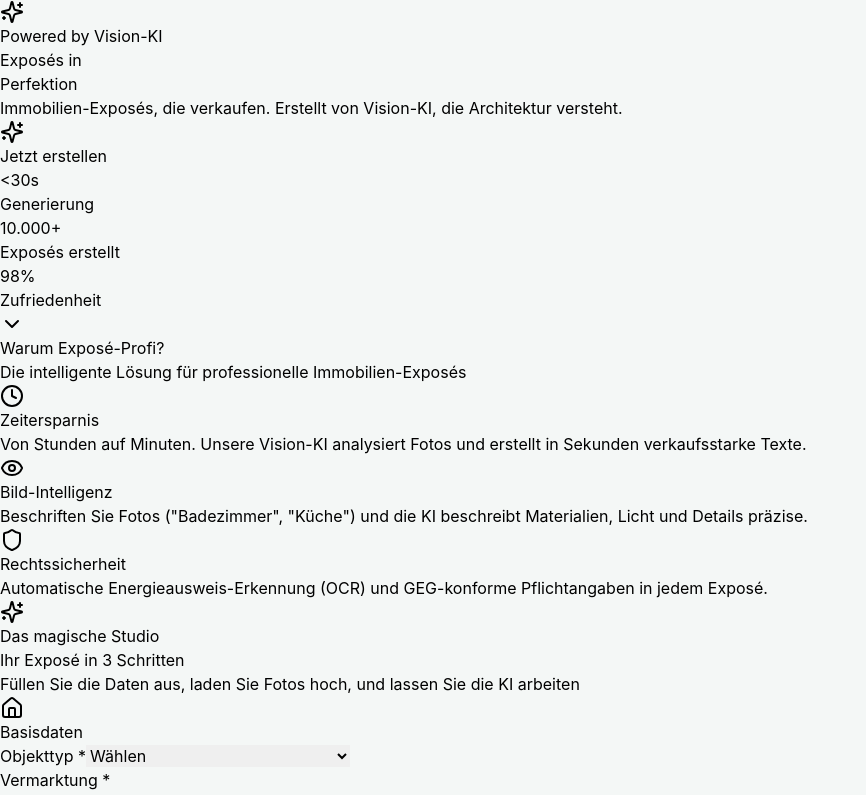
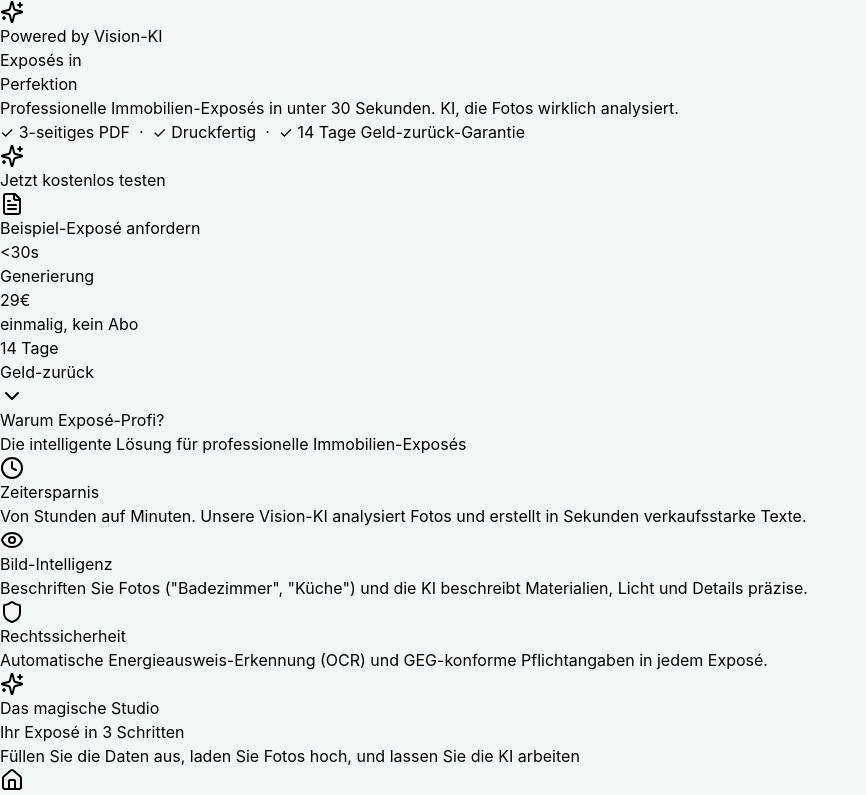
Before and after one commit to bastianmgt/expose-profi-premium, a React (Vite) app: page / in a window 1280 px wide. Shown: the top 795 px of the page, without its empty margins (0-866 px from the left). Built offline with nearby package versions, Linux system fonts and the light colour scheme; the HTML template or start-up script is replaced by a standard one.

Commit message:
Add FAQ section and update various components

```diff
--- a/src/App.jsx
+++ b/src/App.jsx
@@ -5,7 +5,7 @@
   Flame, Car, Image as ImageIcon, CreditCard, Lock, Unlock,
   ChevronDown, CheckCircle, Star, Scale, Building, RotateCcw,
   AlertCircle, CheckCircle2, XCircle, Info, User, Phone, Globe,
-  Maximize2
+  Maximize2, ChevronUp, FileText, Award, HelpCircle
 } from 'lucide-react';
 
 function Toast({ message, type = 'info', onClose }) {
@@ -72,6 +72,20 @@
   );
 }
 
+
+function FaqItem({ question, answer }) {
+  const [open, setOpen] = React.useState(false);
+  return (
+    <div className="border-b border-gray-200 last:border-0">
+      <button onClick={() => setOpen(!open)} className="w-full flex items-center justify-between py-5 text-left group">
+        <span className="font-semibold text-[#0A192F] group-hover:text-[#C5A059] transition-colors pr-4">{question}</span>
+        {open ? <ChevronUp className="w-5 h-5 text-[#C5A059] flex-shrink-0" /> : <ChevronDown className="w-5 h-5 text-gray-400 flex-shrink-0" />}
+      </button>
+      {open && <div className="pb-5 text-gray-600 leading-relaxed text-sm">{answer}</div>}
+    </div>
+  );
+}
+
 export default function ExposeProfiUltimateFinal() {
   const [propertyData, setPropertyData] = useState({
     objekttyp: '', vermarktungsart: '', preis: '', plz: '', ort: '',
@@ -200,6 +214,7 @@
 
   useEffect(() => {
     const handleBeforeUnload = (e) => {
+      if (window._stripeRedirect) return;
       const hasData = Object.keys(propertyData).some(k =>
         Array.isArray(propertyData[k]) ? propertyData[k].length > 0 : propertyData[k]
       );
@@ -605,7 +620,8 @@
       .replace(/\$m²\$/g, 'm²')
       .replace(/m\^2/g, 'm²')
       .replace(/\bm2\b/g, 'm²')
-      .replace(/\bqm\b/gi, 'm²');
+      .replace(/\bqm\b/gi, 'm²')
+      .replace(/[•·▪▸▷◦‣⁃]/g, '-');
   };
 
   const handleExportPDF = () => {
@@ -682,10 +698,7 @@
     const einleitungText = sections.einleitung || '';
     const einleitungLines = doc.splitTextToSize(einleitungText, pageWidth - 2 * margin - 20);
     einleitungLines.forEach(line => {
-      if (yPos > pageHeight - 30) {
-        doc.addPage();
-        yPos = margin;
-      }
+      if (yPos > pageHeight - 65) return;
       doc.text(line, pageWidth / 2, yPos, { align: 'center' });
       yPos += 7;
     });
@@ -882,9 +895,11 @@
       yPos += 10;
 
       const extraPhotos = uploadedPhotos.slice(1, 5);
-      const gap = 8;
+      const gap = 5;
       const photoWidth = (pageWidth - 2 * margin - gap) / 2;
-      const photoHeight = 55;
+      const nRows = Math.ceil(extraPhotos.length / 2);
+      const avail = pageHeight - yPos - 82 - (nRows - 1) * gap;
+      const photoHeight = Math.max(28, Math.min(50, Math.floor(avail / nRows)));
 
       extraPhotos.forEach((photo, i) => {
         const col = i % 2;
@@ -902,15 +917,11 @@
         }
       });
 
-      yPos += Math.ceil(extraPhotos.length / 2) * (photoHeight + gap) + 10;
-    }
-
-    if (yPos > pageHeight - 75) {
-      doc.addPage();
-      yPos = margin + 30;
-    }
-
-    yPos = Math.max(yPos, pageHeight - 75);
+      yPos += nRows * (photoHeight + gap) + 5;
+    }
+
+    // Kontaktbox immer auf Seite 3
+    yPos = Math.min(yPos + 5, pageHeight - 78);
 
     doc.setFillColor(gold.r, gold.g, gold.b);
     doc.roundedRect(margin, yPos, pageWidth - 2 * margin, 65, 2, 2, 'F');
@@ -1058,6 +1069,7 @@
       }
 
       if (data.url) {
+        window._stripeRedirect = true;
         window.location.href = data.url;
       } else {
         throw new Error('Keine Checkout-URL erhalten');
@@ -1116,8 +1128,11 @@
             <span className="bg-gradient-to-r from-[#C5A059] via-[#D4AF6A] to-[#C5A059] bg-clip-text text-transparent">Perfektion</span>
           </h1>
 
-          <p className="text-xl md:text-2xl text-gray-300 mb-12 max-w-3xl mx-auto leading-relaxed">
-            Immobilien-Exposés, die verkaufen. Erstellt von Vision-KI, die Architektur versteht.
+          <p className="text-xl md:text-2xl text-gray-300 mb-4 max-w-3xl mx-auto leading-relaxed">
+            Professionelle Immobilien-Exposés in unter 30 Sekunden. KI, die Fotos wirklich analysiert.
+          </p>
+          <p className="text-base text-[#C5A059] font-semibold mb-10">
+            ✓ 3-seitiges PDF &nbsp;·&nbsp; ✓ Druckfertig &nbsp;·&nbsp; ✓ 14 Tage Geld-zurück-Garantie
           </p>
 
           <div className="flex flex-col sm:flex-row items-center justify-center space-y-4 sm:space-y-0 sm:space-x-6">
@@ -1125,19 +1140,24 @@
               className="group px-10 py-5 bg-gradient-to-r from-[#C5A059] to-[#B39050] hover:from-[#D4AF6A] hover:to-[#C5A059] text-white rounded-2xl text-lg font-bold transition-all transform hover:scale-105 shadow-2xl">
               <span className="flex items-center space-x-2">
                 <Sparkles className="w-6 h-6" />
-                <span>Jetzt erstellen</span>
+                <span>Jetzt kostenlos testen</span>
               </span>
             </button>
-          </div>
-
-          <div className="mt-16 grid grid-cols-3 gap-8 max-w-3xl mx-auto">
+            <a href="mailto:info@expose-profi.de?subject=Demo-Exposé"
+              className="px-8 py-5 bg-white/10 hover:bg-white/20 backdrop-blur-lg border border-white/20 rounded-2xl text-white font-semibold transition-all flex items-center space-x-2">
+              <FileText className="w-5 h-5" />
+              <span>Beispiel-Exposé anfordern</span>
+            </a>
+          </div>
+
+          <div className="mt-14 grid grid-cols-3 gap-8 max-w-2xl mx-auto">
             {[
               { num: '<30s', text: 'Generierung' },
-              { num: '10.000+', text: 'Exposés erstellt' },
-              { num: '98%', text: 'Zufriedenheit' }
+              { num: '29€', text: 'einmalig, kein Abo' },
+              { num: '14 Tage', text: 'Geld-zurück' }
             ].map((stat, i) => (
               <div key={i} className="text-center">
-                <div className="text-4xl font-bold text-[#C5A059] mb-2">{stat.num}</div>
+                <div className="text-3xl md:text-4xl font-bold text-[#C5A059] mb-1">{stat.num}</div>
                 <div className="text-sm text-gray-400">{stat.text}</div>
               </div>
             ))}
@@ -1854,6 +1874,33 @@
               </div>
             </div>
           )}
+        </div>
+      </section>
+
+
+      {/* FAQ */}
+      <section className="py-28 bg-gray-50">
+        <div className="max-w-3xl mx-auto px-6">
+          <div className="text-center mb-12">
+            <h2 className="text-4xl font-bold text-[#0A192F] mb-4">Häufige Fragen</h2>
+            <p className="text-gray-600">Alles was Sie wissen müssen</p>
+          </div>
+          <div className="bg-white rounded-3xl shadow-xl p-8">
+            {[
+              { q: 'Was bekomme ich für 29€?', a: '3-seitiges druckfertiges PDF: Cover mit Hero-Foto, Objektdaten-Seite und Lage/Kontakt-Seite mit goldener Kontaktbox. Dazu vollständiger Text-Editor und E-Mail-Export.' },
+              { q: 'Wie lange dauert die Generierung?', a: 'In der Regel 20–40 Sekunden. Die KI analysiert dabei Ihre hochgeladenen Fotos und erstellt einen maßgeschneiderten Text.' },
+              { q: 'Was passiert nach der Zahlung?', a: 'Sie werden direkt zurückgeleitet. Alle Daten und Fotos werden automatisch wiederhergestellt – kein erneutes Ausfüllen nötig.' },
+              { q: 'Kann ich den Text noch bearbeiten?', a: 'Ja! Nach dem Freischalten steht ein vollständiger Text-Editor zur Verfügung. Alle Änderungen fließen automatisch ins PDF.' },
+              { q: 'Gibt es eine Geld-zurück-Garantie?', a: 'Ja, 14 Tage ohne Wenn und Aber. Schreiben Sie uns an info@expose-profi.de und wir erstatten den vollen Betrag.' },
+              { q: 'Welche Zahlungsmethoden gibt es?', a: 'Kreditkarte (Visa, Mastercard, Amex), SEPA-Lastschrift, Apple Pay und Google Pay – alles über Stripe, SSL-verschlüsselt.' },
+              { q: 'Wird mein Logo im PDF angezeigt?', a: 'Ja, auf allen drei Seiten oben links – ideal für Makler mit eigenem Branding.' }
+            ].map((item, i) => (
+              <FaqItem key={i} question={item.q} answer={item.a} />
+            ))}
+          </div>
+          <p className="text-center text-gray-500 mt-6 text-sm">
+            Weitere Fragen? <a href="mailto:info@expose-profi.de" className="text-[#C5A059] font-semibold hover:underline">info@expose-profi.de</a>
+          </p>
         </div>
       </section>
 
@@ -1919,6 +1966,17 @@
               </div>
             ))}
           </div>
+
+          {/* Garantie */}
+          <div className="mt-10 bg-green-50 border border-green-200 rounded-2xl p-6 flex items-center space-x-4 max-w-xl mx-auto">
+            <div className="w-14 h-14 bg-green-100 rounded-full flex items-center justify-center flex-shrink-0">
+              <Award className="w-7 h-7 text-green-600" />
+            </div>
+            <div>
+              <h4 className="font-bold text-green-800">14 Tage Geld-zurück-Garantie</h4>
+              <p className="text-green-700 text-sm mt-1">Nicht zufrieden? Kein Problem – wir erstatten den vollen Betrag, ohne Rückfragen.</p>
+            </div>
+          </div>
         </div>
       </section>
 
```
